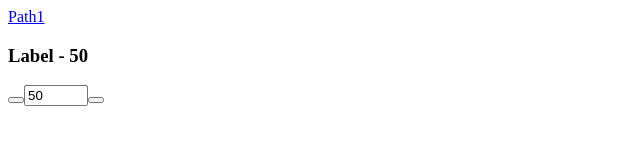
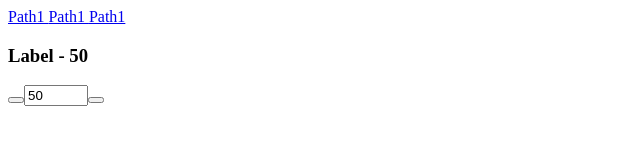
Before and after one commit to anibal-corral/angular-testing, an Angular app: page / in a window 1280 px wide. Shown: the top 160 px of the page, without its empty margins (0-640 px from the left). Built offline with nearby package versions, Linux system fonts and the light colour scheme.

Commit message:
Erros for unknown selectors

```diff
--- /dev/null
+++ b/src/app/advanced/navbar/navbar.component.html
@@ -0,0 +1,9 @@
+<a routerLink="/path1">
+    Path1
+  </a>
+  <a routerLink="/path3">
+    Path1
+  </a>
+  <a routerLink="/path2">
+    Path1
+  </a>
--- /dev/null
+++ b/src/app/advanced/navbar/navbar.component.ts
@@ -0,0 +1,15 @@
+import { Component, OnInit } from '@angular/core';
+
+@Component({
+  selector: 'app-navbar',
+  templateUrl: './navbar.component.html',
+  styleUrls: ['./navbar.component.css']
+})
+export class NavbarComponent implements OnInit {
+
+  constructor() { }
+
+  ngOnInit(): void {
+  }
+
+}
--- a/src/app/app.component.html
+++ b/src/app/app.component.html
@@ -1,5 +1,2 @@
-<a routerLink="/path1">
-  Path1
-</a>
-
+<app-navbar></app-navbar>
 <router-outlet></router-outlet>
--- a/src/app/app.module.ts
+++ b/src/app/app.module.ts
@@ -8,13 +8,15 @@ import { AppComponent } from './app.component';
 import { DoctorComponent } from './intermediate2/doctor/doctor.component';
 import { HospitalComponent } from './intermediate2/hospital/hospital.component';
 import { IncrementerComponent } from './intermediate2/incrementer/incrementer.component';
+import { NavbarComponent } from './advanced/navbar/navbar.component';
 
 @NgModule({
   declarations: [
     AppComponent,
     DoctorComponent,
     HospitalComponent,
-    IncrementerComponent
+    IncrementerComponent,
+    NavbarComponent
   ],
   imports: [
     BrowserModule,
```
Also changed, not shown: src/app/advanced/navbar/navbar.component.css (added), 2 other files (tests, documents, lock files or other folders).
